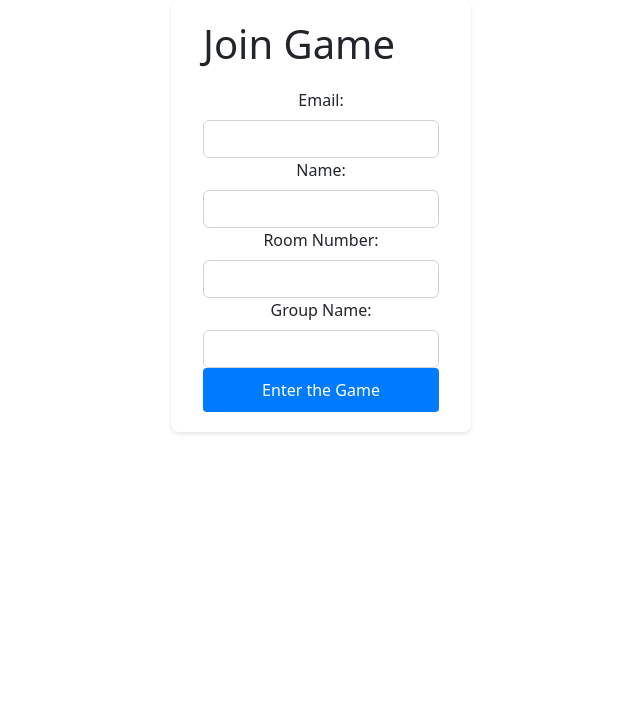
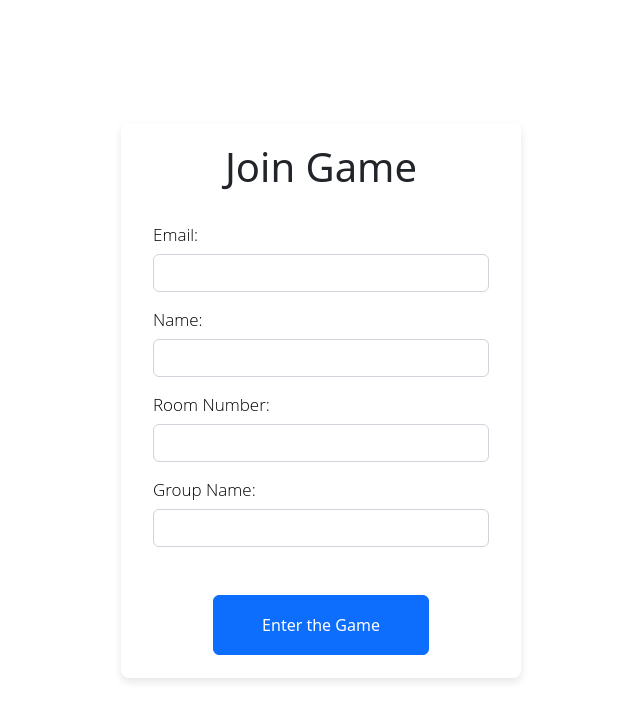
Before and after one commit to Jalaludeen-n/tomorrow-college, a React (Create React App) app in the folder webapp/: page /joinGame in a window 1280 px wide. Shown: the top 720 px of the page, without its empty margins (319-959 px from the left). Built offline with nearby package versions, Linux system fonts and the light colour scheme; no server answers.

Commit message:
Added Ui changes for form

```diff
--- a/webapp/src/pages/EnterGameForm.js
+++ b/webapp/src/pages/EnterGameForm.js
@@ -1,6 +1,6 @@
 import React, { useState } from "react";
 import { Container, Row, Col, Button, Form } from "react-bootstrap";
-import "./../styles/components/user/EnterGameForm.css";
+import styles from "./../styles/components/user/EnterGameForm.module.css";
 import { joinGame } from "../components/services/airtable";
 import CryptoJS from "crypto-js";
 import Loader from "./Loader";
@@ -105,14 +105,19 @@ const EnterGameForm = () => {
   };
 
   return (
-    <Container className='centered-form-container'>
+    <Container className={styles["centered-form-container"]}>
       {!loader ? (
-        <Row className='enter-game-form'>
-          <Col className='text-center d-flex flex-wrap align-items-center'>
+        <Row className={styles["enter-game-form"]}>
+          <Col className={styles["top-left-form"]}>
+            <div className='d-flex flex-column'>
+              <div className='text-center'>
                 <h1 className='form-heading'>Join Game</h1>
-            <Form onSubmit={handleSubmit}>
-              <Form.Group controlId='formEmail'>
-                <Form.Label>Email:</Form.Label>
+              </div>
+              <Form onSubmit={handleSubmit} className='pt-3 text-left'>
+                <Form.Group controlId='formEmail' className='mt-2'>
+                  <Form.Label className={styles["form-text"]}>
+                    Email:
+                  </Form.Label>
                   <Form.Control
                     type='email'
                     value={email}
@@ -123,8 +128,8 @@ const EnterGameForm = () => {
                     <p className='alert'>Please enter your email.</p>
                   )}
                 </Form.Group>
-              <Form.Group controlId='formName'>
-                <Form.Label>Name:</Form.Label>
+                <Form.Group controlId='formName' className='mt-3'>
+                  <Form.Label className={styles["form-text"]}>Name:</Form.Label>
                   <Form.Control
                     type='text'
                     value={name}
@@ -137,8 +142,10 @@ const EnterGameForm = () => {
                   )}
                 </Form.Group>
 
-              <Form.Group controlId='formRoomNumber'>
-                <Form.Label>Room Number:</Form.Label>
+                <Form.Group controlId='formRoomNumber' className='mt-3'>
+                  <Form.Label className={styles["form-text"]}>
+                    Room Number:
+                  </Form.Label>
                   <Form.Control
                     type='text'
                     value={roomNumber}
@@ -149,8 +156,10 @@ const EnterGameForm = () => {
                     <p className='alert'>Please enter the room number.</p>
                   )}
                 </Form.Group>
-              <Form.Group controlId='formGroupNumber'>
-                <Form.Label>Group Name:</Form.Label>
+                <Form.Group controlId='formGroupNumber' className='mt-3'>
+                  <Form.Label className={styles["form-text"]}>
+                    Group Name:
+                  </Form.Label>
                   <Form.Control
                     type='text'
                     value={groupNumber}
@@ -162,10 +171,13 @@ const EnterGameForm = () => {
                     <p className='alert'>Please enter a valid group number.</p>
                   )}
                 </Form.Group>
-              <Button variant='primary' type='submit'>
+                <div className='text-center mt-5'>
+                  <Button className={styles["primary"]} type='submit'>
                     Enter the Game
                   </Button>
+                </div>
               </Form>
+            </div>
           </Col>
         </Row>
       ) : (
--- a/webapp/src/styles/colors.css
+++ b/webapp/src/styles/colors.css
@@ -2,4 +2,5 @@
   --primary-color: #d90368;
   --secondary-color: #2b2d42;
   --white: #edf2f4;
+  --colors-white: #fff;
 }
--- a/webapp/src/styles/components/user/EnterGameForm.css
+++ /dev/null
@@ -1,55 +0,0 @@
-.enter-game-form {
-  background-color: #fff;
-  border-radius: 8px;
-  padding: 20px;
-  box-shadow: 0 2px 4px rgba(0, 0, 0, 0.1);
-  width: 300px;
-  margin: auto;
-  margin-top: 50px;
-}
-.centered-form-container {
-  display: flex;
-  justify-content: center;
-  align-items: center;
-  height: 100vh;
-}
-.form-heading {
-  white-space: nowrap;
-}
-
-.enter-game-form h1 {
-  text-align: center;
-  margin-bottom: 20px;
-}
-
-.input-group {
-  margin-bottom: 10px;
-}
-
-.input-group label {
-  display: block;
-  font-weight: bold;
-  margin-bottom: 5px;
-}
-
-.input-group input {
-  width: 100%;
-  padding: 8px;
-  border: 1px solid #ccc;
-  border-radius: 4px;
-}
-
-.enter-game-form button {
-  display: block;
-  width: 100%;
-  padding: 10px;
-  background-color: #007bff;
-  color: #fff;
-  border: none;
-  border-radius: 4px;
-  cursor: pointer;
-}
-
-.enter-game-form button:hover {
-  background-color: #0056b3;
-}
--- /dev/null
+++ b/webapp/src/styles/components/user/EnterGameForm.module.css
@@ -0,0 +1,58 @@
+@import url("../../colors.css");
+
+.centered-form-container {
+  display: flex;
+  justify-content: center;
+  align-items: center;
+  height: 100vh;
+}
+.primary {
+  width: 216px;
+  height: 60px;
+  flex-shrink: 0;
+  border-radius: 20px;
+  background: #d90368;
+}
+.form-text {
+  color: #000;
+  font-family: Open Sans;
+  font-size: 17px;
+  font-style: normal;
+  font-weight: 300;
+  line-height: normal;
+}
+.enter-game-form {
+  width: 474px;
+  height: 555px;
+  flex-shrink: 0;
+
+  border-radius: 8px;
+  background: var(--colors-white, #fff);
+
+  /* Shadow */
+  box-shadow: 0px 4px 16px 0px rgba(51, 51, 51, 0.08),
+    0px 4px 4px 0px rgba(51, 51, 51, 0.04);
+  border-radius: 8px;
+  box-shadow: 0 4px 8px rgba(0, 0, 0, 0.1);
+  padding: 20px;
+  width: 100%;
+  max-width: 400px;
+}
+
+.top-left-form {
+  position: relative;
+}
+
+.form-heading {
+  color: #000;
+  text-align: center;
+  font-family: Open Sans;
+  font-size: 30px;
+  font-style: normal;
+  font-weight: 700;
+  line-height: 40px; /* 133.333% */
+}
+
+.alert {
+  color: red;
+}
```
Lines whose indentation alone changed are shown as unchanged.
